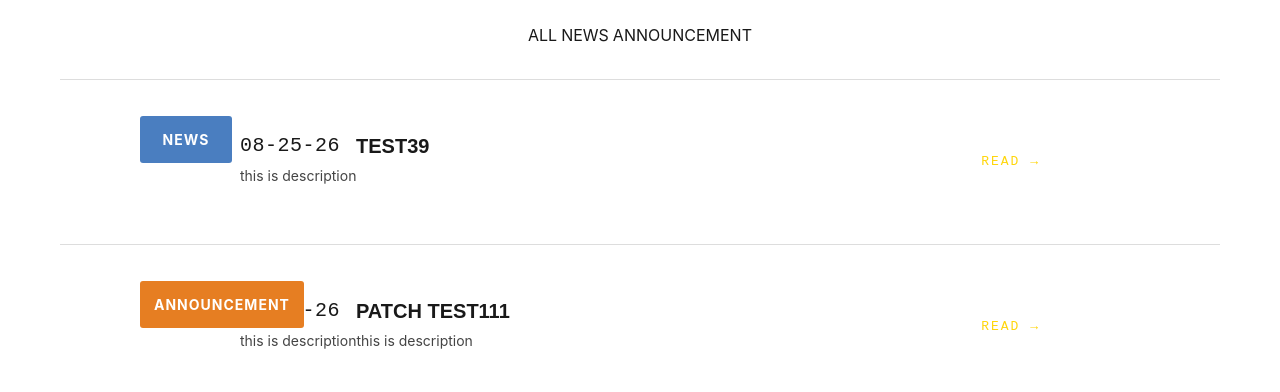
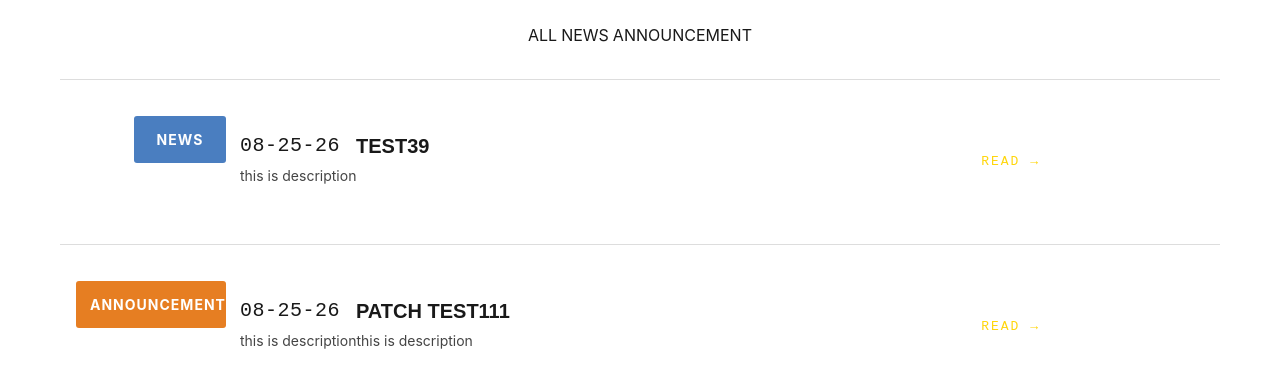
Before and after one commit to bossransuper2024/ep9, a website: page news.html in a window 1280 px wide. Shown: the part 560-952 px from the top of the page. Drawn offline with Linux system fonts and the light colour scheme; no server answers.

Commit message:
news: anchor category badge right edge to row so it never covers the date

```diff
--- a/public/assets/css/news.css
+++ b/public/assets/css/news.css
@@ -197,6 +197,9 @@ body[data-page="news"] .NIE-list .list {
   margin: 30px 0 0;
   padding: 0;
   border-top: 1px solid #ddd;
+  /* Clips the left-gutter category badge so a long label can never push the
+     page wider and trigger horizontal scroll. */
+  overflow-x: hidden;
 }
 /* .news-grid / .news-tbody are JS mount containers; let them pass children
    straight through to the <ul>. */
@@ -233,14 +236,19 @@ body[data-page="news"] .NIE-list .list li a.news-row {
 body[data-page="news"] .NIE-list .list li:hover a.news-row {
   transform: translateX(-15px);
 }
-/* Category badge: 92px tall pill in the LEFT GUTTER (left:-100px), like bossran.
-   Keeps the .row-cat class (gate + logic test) but uses bossran's pill look. */
+/* Category badge: pill in the LEFT GUTTER, like bossran. We anchor its RIGHT
+   edge to the row's left edge (right:100% + gap) so it always grows LEFTWARD
+   into the gutter and can NEVER overlap the date/title — even when the text is
+   long ("ANNOUNCEMENT"). Keeps the .row-cat class (gate + logic test). */
 body[data-page="news"] .NIE-list .list li a.news-row .row-cat {
   position: absolute;
-  left: -100px;
+  right: 100%;
+  left: auto;
+  margin-right: 14px;
   top: 36px;
   min-width: 92px;
   width: auto;
+  max-width: 150px;
   height: 47px;
   padding: 0 14px;
   display: block;
```
Also changed, not shown: dist/assets/css/news.css.
